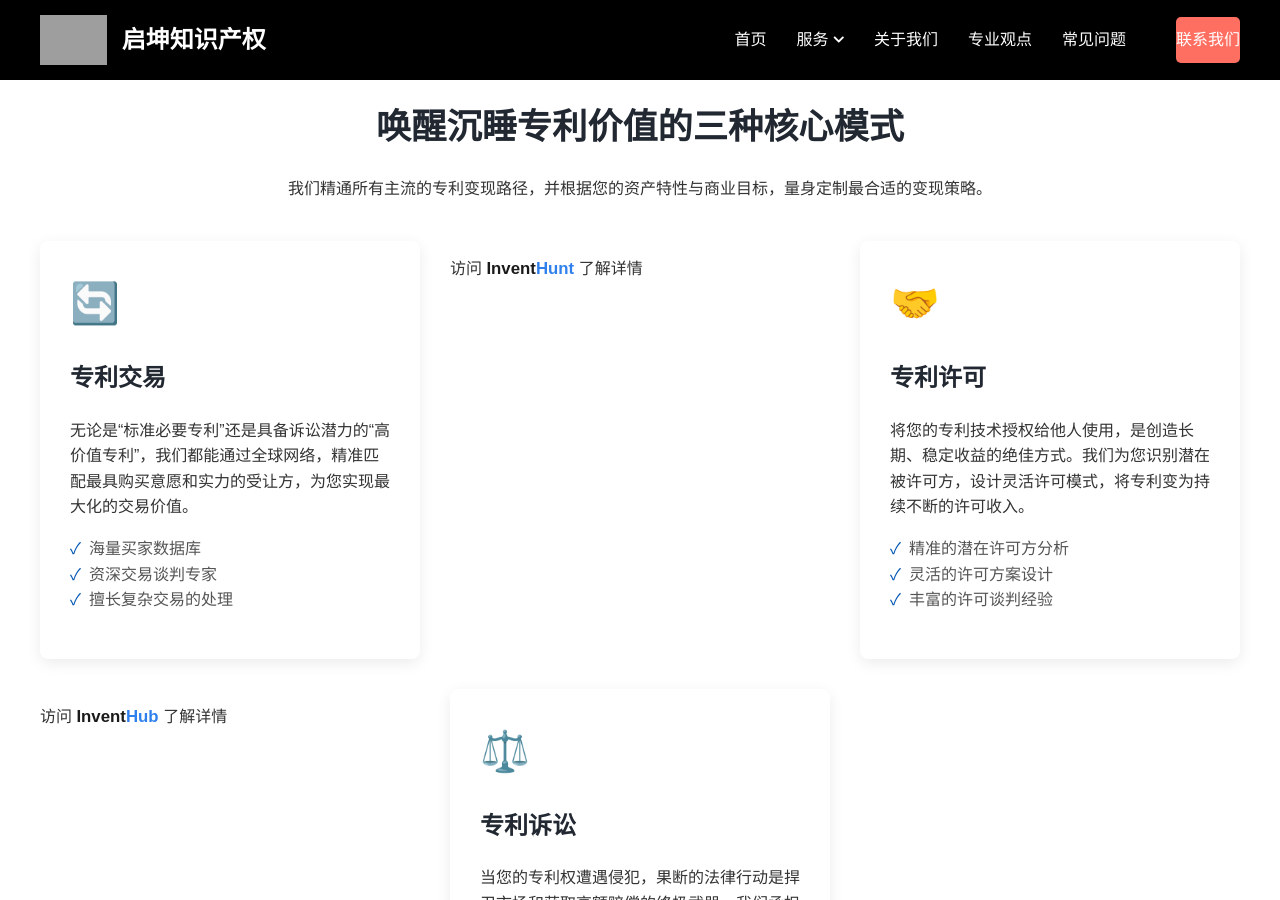
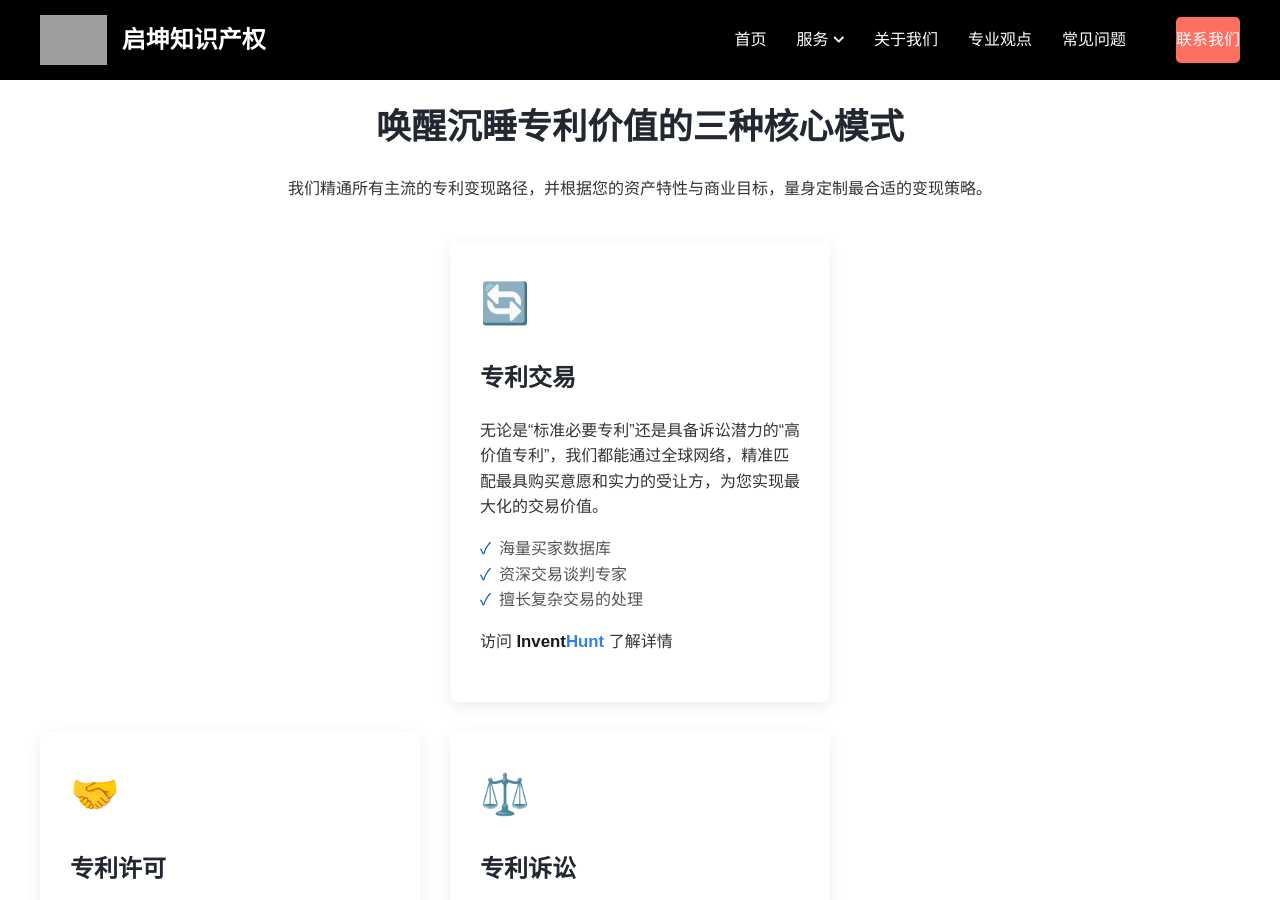
Before and after one commit to inventmain/qikunip, a Jekyll site: the page patent-monetization.html, which Jekyll copies as it is, in a window 1280 px wide and 900 px high, scrolled down 620 px. Built offline with Jekyll 4.4.1, drawn with Linux system fonts in a browser that asks for light colours; grey boxes are pictures that could not be loaded.

Commit message:
Update patent-monetization.html

```diff
--- a/patent-monetization.html
+++ b/patent-monetization.html
@@ -262,11 +262,7 @@
                                 <li>资深交易谈判专家</li>
                                 <li>擅长复杂交易的处理</li>
                             </ul>
-
-
-                        </div>
-                    </a>
-                    <p style="margin-top:15px;">
+                                                <p style="margin-top:15px;">
   访问
   <a href="https://www.inventhunt.com" target="_blank" rel="noopener noreferrer"
      style="text-decoration:none; font-weight:bold; font-size:1.05em;">
@@ -274,6 +270,10 @@
   </a>
   了解详情
 </p>
+
+                        </div>
+                    </a>
+
                     <a href="https://www.inventhub.cn" target="_blank" rel="noopener noreferrer" class="card-link">
                         <div class="card">
                             <div class="icon">🤝</div>
@@ -284,9 +284,7 @@
                                 <li>灵活的许可方案设计</li>
                                 <li>丰富的许可谈判经验</li>
                             </ul>
-                        </div>
-                    </a>
-                                                <p style="margin-top:15px;">
+                                                                            <p style="margin-top:15px;">
   访问
   <a href="https://www.inventhub.cn" target="_blank" rel="noopener noreferrer"
      style="text-decoration:none; font-weight:bold; font-size:1.05em;">
@@ -294,6 +292,9 @@
   </a>
   了解详情
 </p>
+                        </div>
+                    </a>
+
                     <div class="card">
                         <div class="icon">⚖️</div>
                         <h3>专利诉讼</h3>
```
